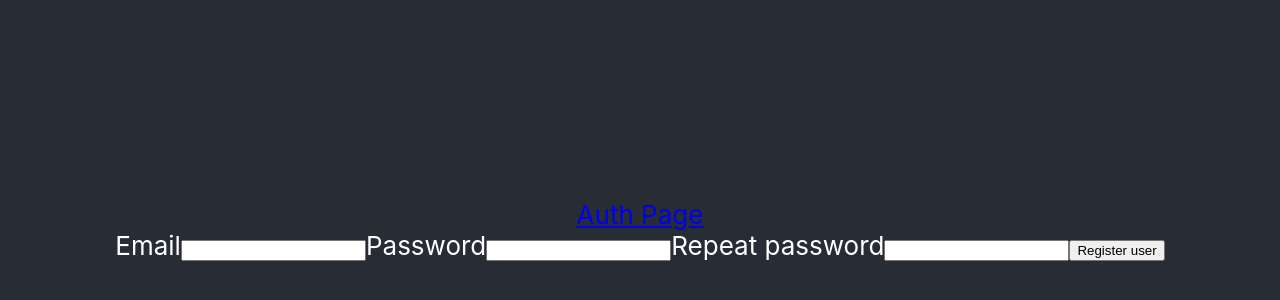
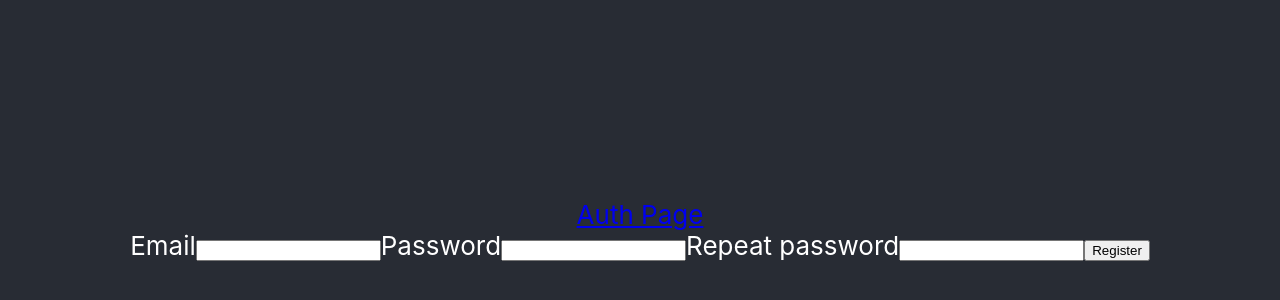
Before and after one commit to dzinrai/rslang, a React (Create React App) app: page /signup in a window 1280 px wide. Shown: the part 170-470 px from the top of the page. Built offline with nearby package versions, Linux system fonts and the light colour scheme.

Commit message:
fix: changed interface names and input -> button

```diff
--- a/src/components/login-page/login-page.tsx
+++ b/src/components/login-page/login-page.tsx
@@ -1,14 +1,14 @@
 import React from 'react';
 import { useForm } from 'react-hook-form';
 
-type User = {
+interface LoginUser {
   email: string;
   password: string;
-};
+}
 
 function LoginPage() {
-  const { register, errors, handleSubmit } = useForm<User>();
-  const onSubmit = async (data: User): Promise<void> => {
+  const { register, errors, handleSubmit } = useForm<LoginUser>();
+  const onSubmit = async (data: LoginUser): Promise<void> => {
     console.log(JSON.stringify(data));
   };
 
@@ -43,7 +43,7 @@ function LoginPage() {
         />
         {errors.password && <p>{errors.password.message}</p>}
 
-        <input type="submit" onClick={handleSubmit(onSubmit)} value="Login" />
+        <button type="submit" onClick={handleSubmit(onSubmit)}>Login</button>
       </form>
     </div>
   );
--- a/src/components/signup-page/signup-page.tsx
+++ b/src/components/signup-page/signup-page.tsx
@@ -1,20 +1,20 @@
 import React, { useRef } from 'react';
 import { useForm } from 'react-hook-form';
 
-type User = {
+interface RegisterUser {
   email: string;
   password: string;
   repeatPassword: string;
-};
+}
 
 function SignUpPage() {
   const {
     register, errors, handleSubmit, watch,
-  } = useForm<User>();
-  const password = useRef<User['password']>();
+  } = useForm<RegisterUser>();
+  const password = useRef<RegisterUser['password']>();
   password.current = watch('password', '');
 
-  const onSubmit = async (data: User): Promise<void> => {
+  const onSubmit = async (data: RegisterUser): Promise<void> => {
     console.log(data);
   };
 
@@ -58,7 +58,7 @@ function SignUpPage() {
         />
         {errors.repeatPassword && <p>{errors.repeatPassword.message}</p>}
 
-        <input type="submit" onClick={handleSubmit(onSubmit)} value="Register user" />
+        <button type="submit" onClick={handleSubmit(onSubmit)}>Register</button>
       </form>
     </div>
   );
```
